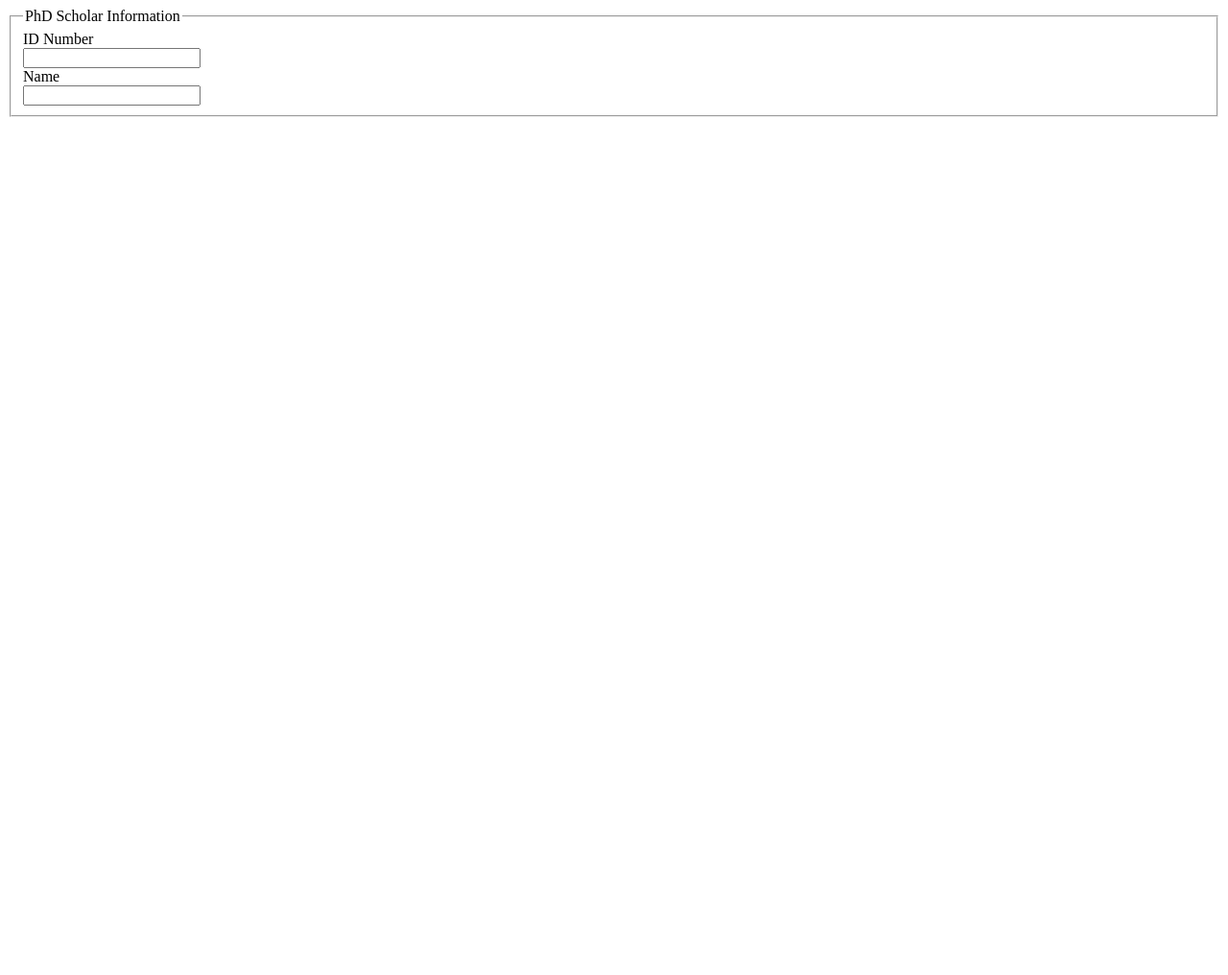
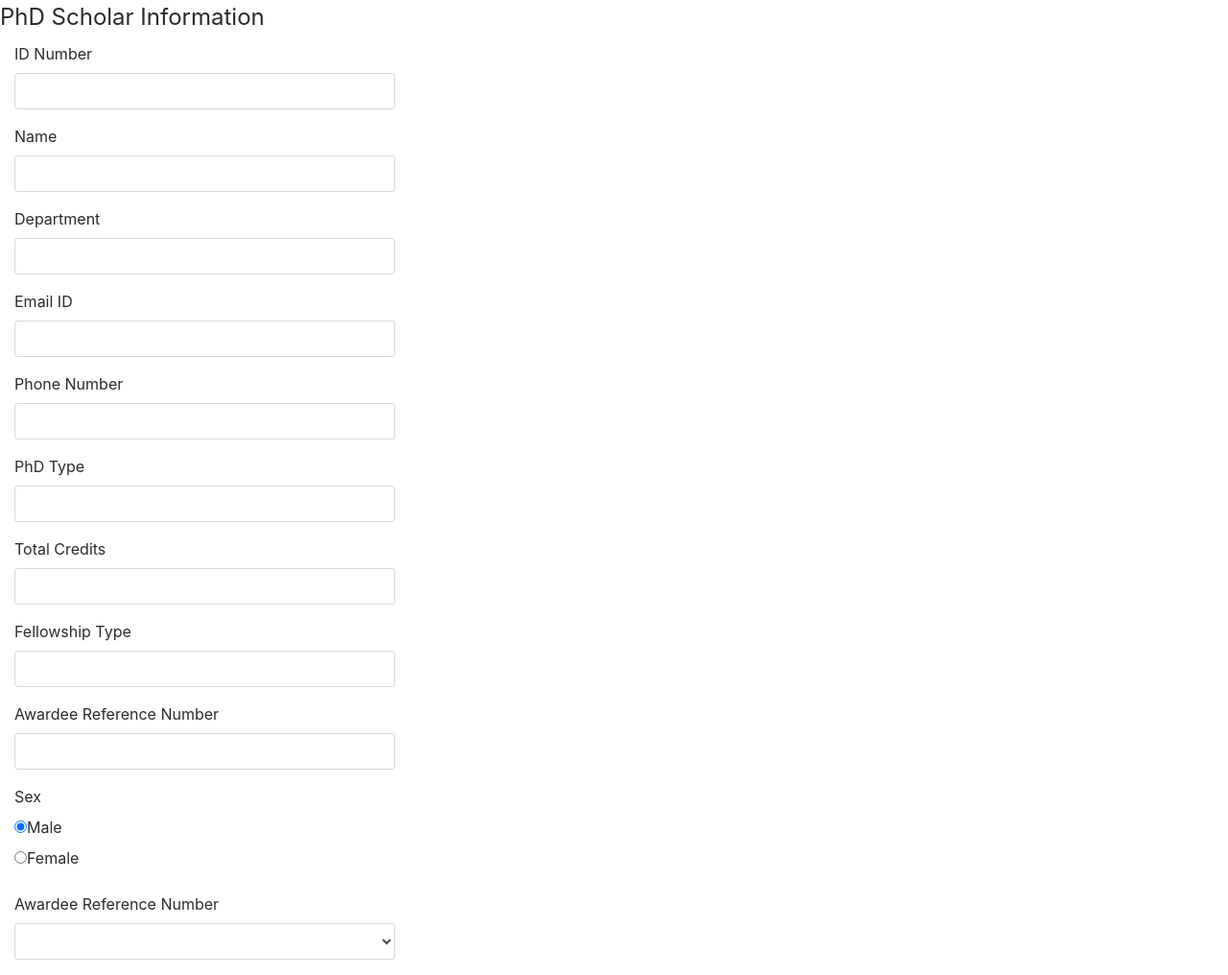
Before and after one commit to chaitybhandari/phd_info_mgmt_system, a Django app: a page that uses templates/phd_info_mgmt_system/phd_scholar_insert.html in a window 1280 px wide. Shown: the whole page at 96% size. Before the commit the page ends 122 px from the top, so only its background shows below. Run offline with Django 3.2, Linux system fonts and the light colour scheme; lists and menus that the app fills with data are empty; some libraries are stand-ins or nearby versions.

Commit message:
Added PhD Info template.

```diff
--- a/phd_application/settings.py
+++ b/phd_application/settings.py
@@ -15,11 +15,9 @@ SETTINGS_DIR = os.path.dirname(__file__)
 PROJECT_PATH = os.path.abspath(os.path.join(SETTINGS_DIR, os.pardir))
 DATABASE_PATH = os.path.join(PROJECT_PATH, "phd_info.db")
 TEMPLATE_PATH = os.path.join(PROJECT_PATH, 'templates')
-#STATIC_PATH = os.path.join(PROJECT_PATH, 'static')
-STATICFILES_DIRS = (os.path.join(os.path.dirname(__file__),'static'),)
+STATICFILES_DIRS = (os.path.join(os.path.dirname(__file__), 'static'),)
+STATIC_URL = '/static/'
 
-#STATIC_ROOT = ''
-STATIC_URL = '/static/'
 
 
 
--- /dev/null
+++ b/static/js/utils.js
@@ -0,0 +1,11 @@
+function get_year_range(start_year){
+    var start =  start_year;
+    var end = new Date().getFullYear();
+    var options = ""
+    for(var year=start; year<=end; year++){
+        options = "<options>"+year+"</options>"
+
+    }
+    return options
+
+}
--- a/templates/phd_info_mgmt_system/phd_scholar_insert.html
+++ b/templates/phd_info_mgmt_system/phd_scholar_insert.html
@@ -1,3 +1,20 @@
+
+<!DOCTYPE html>
+{% load static %}
+<html lang="en">
+
+    <head>
+        <!-- Required meta tags -->
+        <meta charset="utf-8">
+        <meta name="viewport" content="width=device-width, initial-scale=1, shrink-to-fit=no">
+
+        <!-- Bootstrap CSS -->
+        <link rel="stylesheet" href="https://maxcdn.bootstrapcdn.com/bootstrap/4.0.0-beta.3/css/bootstrap.min.css" integrity="sha384-Zug+QiDoJOrZ5t4lssLdxGhVrurbmBWopoEl+M6BdEfwnCJZtKxi1KgxUyJq13dy" crossorigin="anonymous">
+        <script src="{% static 'js/utils.js' %}">
+            document.getElementById("admission_year").innerHTML =  get_year_range(2008);
+        </script>
+    </head>
+    <body>
         <form class="form-horizontal">
             <fieldset>
 
@@ -7,8 +24,8 @@
                 <!-- Text input-->
                 <div class="form-group">
                   <label class="col-md-4 control-label" for="id_number">ID Number</label>
-  <div class="col-md-5">
-  <input id="id_number" name="textinput" placeholder="" class="form-control input-md" required="" type="text">
+                  <div class="col-md-4">
+                  <input id="id_number" name="id_number" placeholder="" class="form-control input-md" required="" type="text">
 
                   </div>
                 </div>
@@ -17,10 +34,92 @@
                 <div class="form-group">
                   <label class="col-md-4 control-label" for="scholar_name">Name</label>
                   <div class="col-md-4">
-  <input id="scholar_name" name="textinput" placeholder="" class="form-control input-md" type="text">
+                  <input id="scholar_name" name="scholar_name" placeholder="" class="form-control input-md" required="" type="text">
+
+                  </div>
+                </div>
+                <div class="form-group">
+                  <label class="col-md-4 control-label" for="department">Department</label>
+                  <div class="col-md-4">
+                  <input id="department" name="department" placeholder="" class="form-control input-md" type="text" required="">
 
                   </div>
                 </div>
 
+                <div class="form-group">
+                  <label class="col-md-4 control-label" for="email">Email ID</label>
+                  <div class="col-md-4">
+                  <input id="email" name="email" placeholder="" class="form-control input-md" type="text">
+
+                  </div>
+                </div>
+
+                <div class="form-group">
+                  <label class="col-md-4 control-label" for="phone_number">Phone Number</label>
+                  <div class="col-md-4">
+                  <input id="phone_number" name="phone_number" placeholder="" class="form-control input-md" type="number">
+
+                  </div>
+                </div>
+
+                <div class="form-group">
+                  <label class="col-md-4 control-label" for="phd_type">PhD Type</label>
+                  <div class="col-md-4">
+                  <input id="phd_type" name="phd_type" placeholder="" class="form-control input-md" type="text">
+
+                  </div>
+                </div>
+
+                <div class="form-group">
+                  <label class="col-md-4 control-label" for="total_credits">Total Credits</label>
+                  <div class="col-md-4">
+                  <input id="total_credits" name="total_credits" placeholder="" class="form-control input-md" type="number">
+
+                  </div>
+                </div>
+
+                <div class="form-group">
+                  <label class="col-md-4 control-label" for="fellowship_type">Fellowship Type</label>
+                  <div class="col-md-4">
+                  <input id="fellowship_type" name="fellowship_type" placeholder="" class="form-control input-md" type="text">
+
+                  </div>
+                </div>
+
+                <div class="form-group">
+                  <label class="col-md-4 control-label" for="phd_type">Awardee Reference Number</label>
+                  <div class="col-md-4">
+                  <input id="awardee_ref_no" name="awardee_ref_no" placeholder="" class="form-control input-md" type="text">
+
+                  </div>
+                </div>
+                <!-- Multiple Radios -->
+                <div class="form-group">
+                  <label class="col-md-4 control-label" for="radios">Sex</label>
+                      <div class="col-md-4">
+                          <div class="radio">
+                            <label for="radios-0">
+                              <input name="radios" id="radios-0" value="1" checked="checked" type="radio">Male</label>
+                          </div>
+                          <div class="radio">
+                            <label for="radios-1">
+                              <input name="radios" id="radios-1" value="2" type="radio">Female</label>
+                          </div>
+                      </div>
+                </div>
+                <div class="form-group">
+                  <label class="col-md-4 control-label" for="phd_type">Awardee Reference Number</label>
+                  <div class="col-md-4">
+                      <select id="admission_year" name="admission_year" class="form-control input-md"></select>
+                  </div>
+                </div>
+
+
             </fieldset>
         </form>
+        <script src="https://code.jquery.com/jquery-3.2.1.slim.min.js" integrity="sha384-KJ3o2DKtIkvYIK3UENzmM7KCkRr/rE9/Qpg6aAZGJwFDMVNA/GpGFF93hXpG5KkN" crossorigin="anonymous"></script>
+        <script src="https://cdnjs.cloudflare.com/ajax/libs/popper.js/1.12.9/umd/popper.min.js" integrity="sha384-ApNbgh9B+Y1QKtv3Rn7W3mgPxhU9K/ScQsAP7hUibX39j7fakFPskvXusvfa0b4Q" crossorigin="anonymous"></script>
+        <script src="https://maxcdn.bootstrapcdn.com/bootstrap/4.0.0-beta.3/js/bootstrap.min.js" integrity="sha384-a5N7Y/aK3qNeh15eJKGWxsqtnX/wWdSZSKp+81YjTmS15nvnvxKHuzaWwXHDli+4" crossorigin="anonymous"></script>
+    </body>
+
+</html>
```
Lines whose indentation alone changed are shown as unchanged.
